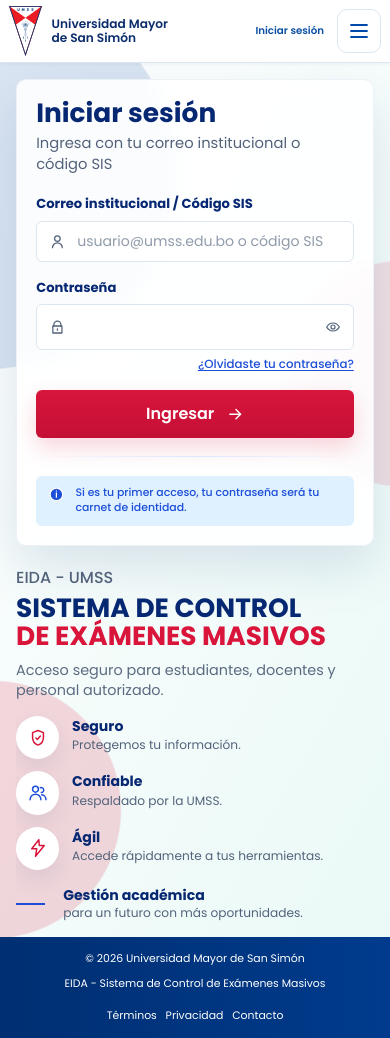
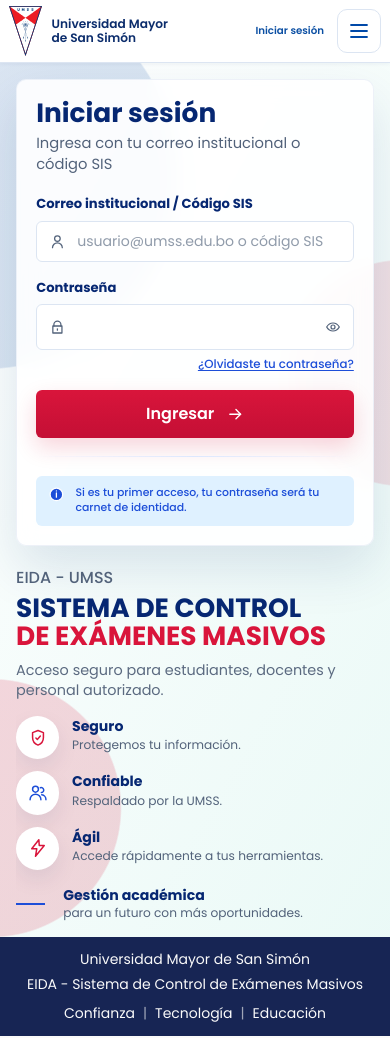
Before and after one commit to FabianNogales/oidevs-examenes-frontend, a React (Vite) app: page /login in a window 390 px wide. Built offline with nearby package versions, Linux system fonts and the light colour scheme; no server answers.

Commit message:
feat: unificar footer institucional en layouts

```diff
--- a/src/assets/styles/global.css
+++ b/src/assets/styles/global.css
@@ -764,38 +764,6 @@
   font-weight: 600;
 }
 
-.public-footer {
-  position: relative;
-  z-index: 2;
-  display: flex;
-  min-height: var(--footer-height);
-  align-items: center;
-  justify-content: space-between;
-  gap: 1rem;
-  padding: 0.6rem max(1.25rem, calc((100vw - 72rem) / 2 + 1.25rem));
-  background: linear-gradient(90deg, var(--color-footer-deep), var(--color-footer));
-  color: var(--color-surface);
-  font-size: 0.68rem;
-}
-
-.public-footer__credits,
-.public-footer nav {
-  display: flex;
-  align-items: center;
-  gap: 1rem;
-}
-
-.public-footer__credits span + span,
-.public-footer nav a + a {
-  border-left: 1px solid color-mix(in srgb, var(--color-surface) 45%, transparent);
-  padding-left: 1rem;
-}
-
-.public-footer a:hover {
-  text-decoration: underline;
-  text-underline-offset: 3px;
-}
-
 .snackbar {
   position: fixed;
   right: 1.25rem;
@@ -924,13 +892,6 @@
     width: 44%;
     height: 8rem;
   }
-
-  .public-footer {
-    align-items: center;
-    flex-direction: column;
-    padding-block: 0.85rem;
-    text-align: center;
-  }
 }
 
 @media (max-width: 620px) {
@@ -968,19 +929,6 @@
     display: none;
   }
 
-  .public-footer__credits,
-  .public-footer nav {
-    flex-wrap: wrap;
-    justify-content: center;
-    gap: 0.55rem;
-  }
-
-  .public-footer__credits span + span,
-  .public-footer nav a + a {
-    border-left: 0;
-    padding-left: 0;
-  }
-
   .snackbar {
     right: 1rem;
     bottom: 1rem;
--- a/src/features/auth/components/PublicAuthLayout.tsx
+++ b/src/features/auth/components/PublicAuthLayout.tsx
@@ -1,6 +1,6 @@
 import type { ReactNode } from 'react'
 import { AuthInfoPanel } from '@/features/auth/components/AuthInfoPanel'
-import { PublicFooter } from '@/features/auth/components/PublicFooter'
+import { Footer } from '@/shared/components/Footer/Footer'
 import { useAuth } from '@/features/auth/hooks/useAuth'
 import type { AuthRole } from '@/features/auth/types/auth'
 import { Header } from '@/shared/components/Header/Header'
@@ -46,7 +46,7 @@
           {children}
         </section>
       </main>
-      <PublicFooter />
+      <Footer />
     </div>
   )
 }
--- a/src/features/auth/components/PublicFooter.tsx
+++ /dev/null
@@ -1,15 +0,0 @@
-export function PublicFooter() {
-  return (
-    <footer className="public-footer">
-      <div className="public-footer__credits">
-        <span>© 2026 Universidad Mayor de San Simón</span>
-        <span>EIDA - Sistema de Control de Exámenes Masivos</span>
-      </div>
-      <nav aria-label="Información institucional">
-        <a href="#terminos">Términos</a>
-        <a href="#privacidad">Privacidad</a>
-        <a href="#contacto">Contacto</a>
-      </nav>
-    </footer>
-  )
-}
--- a/src/features/home/pages/HomePage.tsx
+++ b/src/features/home/pages/HomePage.tsx
@@ -236,36 +236,6 @@
           </section>
         </section>
       </main>
-
-      <footer className={styles.footer}>
-        <div className={styles.footerContent}>
-          <div className={styles.footerInstitution}>
-            <span>Universidad Mayor de San Simón</span>
-
-            <span className={styles.footerSeparator} aria-hidden="true">
-              |
-            </span>
-
-            <span>EIDA - Sistema de Control de Exámenes Masivos</span>
-          </div>
-
-          <div className={styles.footerValues}>
-            <span>Confianza</span>
-
-            <span className={styles.footerSeparator} aria-hidden="true">
-              |
-            </span>
-
-            <span>Tecnología</span>
-
-            <span className={styles.footerSeparator} aria-hidden="true">
-              |
-            </span>
-
-            <span>Educación</span>
-          </div>
-        </div>
-      </footer>
     </div>
   )
 }
--- /dev/null
+++ b/src/layouts/AppLayout/AppLayout.module.css
@@ -0,0 +1,12 @@
+.layout {
+  min-height: 100dvh;
+  display: flex;
+  flex-direction: column;
+}
+
+.content {
+  flex: 1;
+  min-width: 0;
+  display: flex;
+  flex-direction: column;
+}
--- a/src/layouts/AppLayout/AppLayout.tsx
+++ b/src/layouts/AppLayout/AppLayout.tsx
@@ -3,11 +3,13 @@
 
 import { useAuth } from '@/features/auth/hooks/useAuth'
 import { Header } from '@/shared/components/Header/Header'
+import { Footer } from '@/shared/components/Footer/Footer'
 import type { AuthRole } from '@/features/auth/types/auth'
 import type {
   HeaderRole,
   HeaderUser,
 } from '@/shared/components/Header/header.types'
+import styles from './AppLayout.module.css'
 
 const HEADER_ROLE_BY_AUTH_ROLE: Record<AuthRole, HeaderRole> = {
   ADMINISTRADOR: 'admin',
@@ -55,14 +57,18 @@
   }
 
   return (
-    <>
+    <div className={styles.layout}>
       <Header
         user={headerUser}
         onLogout={handleLogout}
         isLoggingOut={isLoggingOut}
       />
 
-      <Outlet />
-    </>
+      <div className={styles.content}>
+        <Outlet />
+      </div>
+
+      <Footer />
+    </div>
   )
 }
--- a/src/layouts/StudentLayout/StudentLayout.module.css
+++ b/src/layouts/StudentLayout/StudentLayout.module.css
@@ -1,8 +1,9 @@
 .layout {
   display: flex;
   flex-direction: column;
-  min-height: 100vh;
-  min-height: 100dvh;
+  flex: 1;
+  min-height: 0;
+  min-width: 0;
   color: var(--color-text);
   background: var(--color-background);
 }
--- a/src/layouts/StudentLayout/StudentLayout.tsx
+++ b/src/layouts/StudentLayout/StudentLayout.tsx
@@ -1,5 +1,4 @@
 import { Outlet } from 'react-router'
-import { Footer } from '@/shared/components/Footer/Footer'
 import styles from './StudentLayout.module.css'
 
 export function StudentLayout() {
@@ -12,8 +11,6 @@
       <main id="student-content" className={styles.main} tabIndex={-1}>
         <Outlet />
       </main>
-
-      <Footer />
     </div>
   )
 }
--- a/src/shared/components/Footer/Footer.module.css
+++ b/src/shared/components/Footer/Footer.module.css
@@ -1,93 +1,57 @@
 .footer {
   flex-shrink: 0;
-  border-top: 1px solid var(--color-border);
-  color: var(--color-text);
-  background: var(--color-surface);
+  width: 100%;
+  color: var(--brand-white-warm);
+  background: var(--brand-navy);
   font-family: var(--font-family);
+  font-size: var(--font-size-sm);
+  font-weight: var(--font-weight-regular);
   line-height: var(--line-height-normal);
 }
 
 .content {
   display: flex;
-  flex-direction: column;
+  flex-wrap: wrap;
   align-items: center;
-  gap: var(--space-6);
+  justify-content: space-between;
+  gap: var(--space-2) var(--space-6);
   max-width: var(--content-max-width);
   margin-inline: auto;
-  padding: var(--space-6) var(--content-gutter);
-  text-align: center;
+  padding: var(--space-3) var(--content-gutter);
+}
+
+.identity,
+.motto {
+  display: flex;
+  align-items: center;
+  gap: var(--space-2);
+  min-width: 0;
+  max-width: 100%;
   overflow-wrap: anywhere;
 }
 
-.identity {
-  display: flex;
-  flex-direction: column;
-  align-items: center;
-  gap: var(--space-3);
+.identity > span,
+.motto > span {
   min-width: 0;
 }
 
-.logoSurface {
+.separator {
   flex-shrink: 0;
-  padding: var(--space-2);
-  border-radius: var(--radius-md);
-  /* Keep the official blue/red logo legible without recoloring it in dark mode. */
-  background: var(--brand-white-warm);
+  opacity: 0.6;
 }
 
-.logo {
-  display: block;
-  width: var(--space-12);
-  height: auto;
-  aspect-ratio: 1;
-  object-fit: contain;
-}
-
-.description,
-.institution {
-  min-width: 0;
-}
-
-.footer p {
-  margin: 0;
-}
-
-.name {
-  font-size: var(--font-size-xl);
-  font-weight: var(--font-weight-bold);
-}
-
-.meaning {
-  font-size: var(--font-size-md);
-  color: var(--color-text-secondary);
-}
-
-.institution {
-  display: flex;
-  flex-direction: column;
-  gap: var(--space-1);
-  font-size: var(--font-size-sm);
-  font-weight: var(--font-weight-medium);
-}
-
-.motto {
-  color: var(--color-text-secondary);
-  font-weight: var(--font-weight-regular);
-}
-
-@media (min-width: 768px) {
+@media (max-width: 767px) {
   .content {
-    flex-direction: row;
-    justify-content: space-between;
-    text-align: left;
+    flex-direction: column;
+    text-align: center;
   }
 
   .identity {
-    flex-direction: row;
-    gap: var(--space-4);
+    flex-direction: column;
+    gap: var(--space-1);
   }
 
-  .institution {
-    text-align: right;
+  .identity > .separator {
+    display: none;
   }
 }
--- a/src/shared/components/Footer/Footer.tsx
+++ b/src/shared/components/Footer/Footer.tsx
@@ -1,4 +1,3 @@
-import eidaLogo from '@/assets/images/eida-logo.svg'
 import styles from './Footer.module.css'
 
 export function Footer() {
@@ -6,23 +5,22 @@
     <footer className={styles.footer}>
       <div className={styles.content}>
         <div className={styles.identity}>
-          <div className={styles.logoSurface}>
-            <img
-              src={eidaLogo}
-              alt="EIDA"
-              width={760}
-              height={760}
-              className={styles.logo}
-            />
-          </div>
-          <div className={styles.description}>
-            <p className={styles.name}>EIDA</p>
-            <p className={styles.meaning}>Escáner de Identidad Digital Ágil</p>
-          </div>
+          <span>Universidad Mayor de San Simón</span>
+          <span className={styles.separator} aria-hidden="true">
+            |
+          </span>
+          <span>EIDA - Sistema de Control de Exámenes Masivos</span>
         </div>
-        <div className={styles.institution}>
-          <p>Universidad Mayor de San Simón</p>
-          <p className={styles.motto}>Confianza · Tecnología · Educación</p>
+        <div className={styles.motto}>
+          <span>Confianza</span>
+          <span className={styles.separator} aria-hidden="true">
+            |
+          </span>
+          <span>Tecnología</span>
+          <span className={styles.separator} aria-hidden="true">
+            |
+          </span>
+          <span>Educación</span>
         </div>
       </div>
     </footer>
```
Also changed, not shown: src/features/home/pages/HomePage.module.css (+3 -101 lines).
